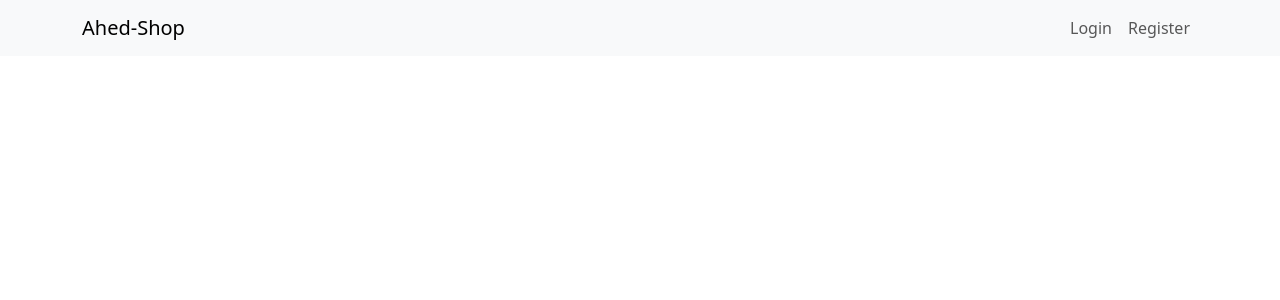
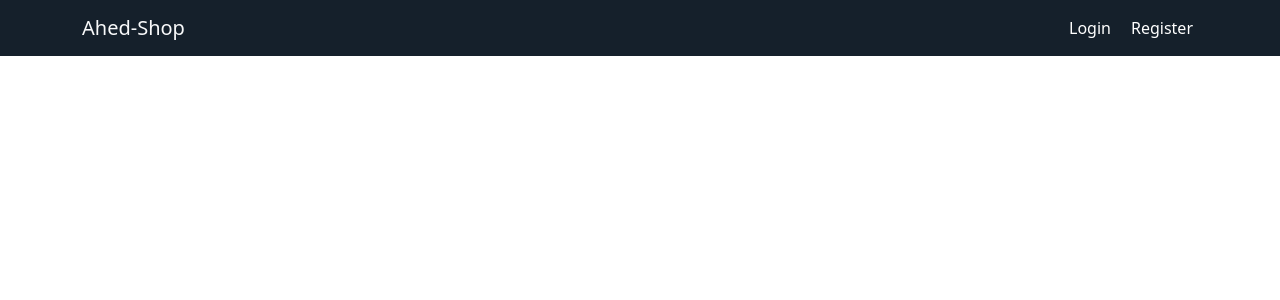
Before and after one commit to ahedmafarjeh/ecommerce-web-app, a React (Vite) app: page / in a window 1280 px wide. Shown: the top 300 px of the page. Built offline with nearby package versions, Linux system fonts and the light colour scheme.

Commit message:
updated v1

```diff
--- a/src/components/user/navbar/CustomNavbar.jsx
+++ b/src/components/user/navbar/CustomNavbar.jsx
@@ -1,17 +1,18 @@
 import React from 'react'
 import { Container, Nav, Navbar, NavDropdown } from 'react-bootstrap'
 import { Link } from 'react-router-dom'
+import style from './navbarStyle.module.css'
 
 export default function CustomNavbar() {
   return (
-    <Navbar expand="lg" className="bg-body-tertiary">
+    <Navbar expand="lg" className={style.darknav}>
       <Container>
-        <Navbar.Brand href="#home">Ahed-Shop</Navbar.Brand>
+        <Navbar.Brand className='text-light' href="#home">Ahed-Shop</Navbar.Brand>
         <Navbar.Toggle aria-controls="basic-navbar-nav" />
         <Navbar.Collapse id="basic-navbar-nav">
           <Nav className="ms-auto">
-            <Nav.Link as={Link} to={'/login'}>Login</Nav.Link>
-            <Nav.Link as={Link} to={'/register'}>Register</Nav.Link>
+            <Nav.Link as={Link}  to={'/login'}>Login</Nav.Link>
+            <Nav.Link as={Link}  to={'/register'}>Register</Nav.Link>
           </Nav>
         </Navbar.Collapse>
       </Container>
--- /dev/null
+++ b/src/components/user/navbar/navbarStyle.module.css
@@ -0,0 +1,3 @@
+.darknav{
+  background-color: #15202B;
+  }
--- a/src/index.css
+++ b/src/index.css
@@ -0,0 +1,12 @@
+.navbar-expand-lg .navbar-nav .nav-link{
+  color: white;
+  padding: 5px;
+  border-radius: 5px;
+}
+.navbar-expand-lg .navbar-nav .nav-link:hover{
+  background-color: white;
+  color: red;
+}
+.navbar-expand-lg .navbar-nav {
+gap: 10px;
+}
```
